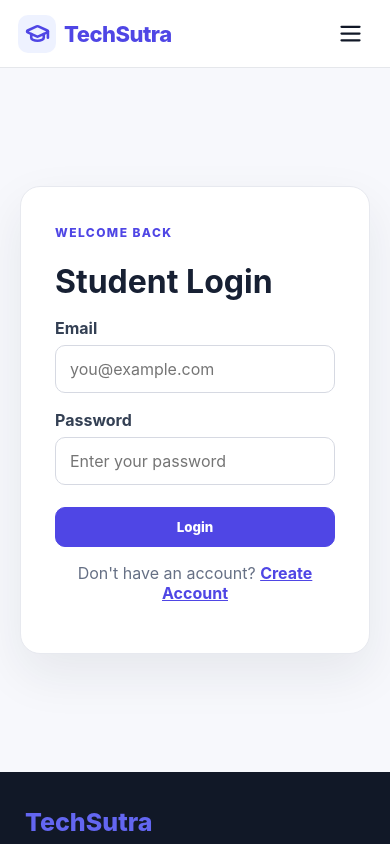
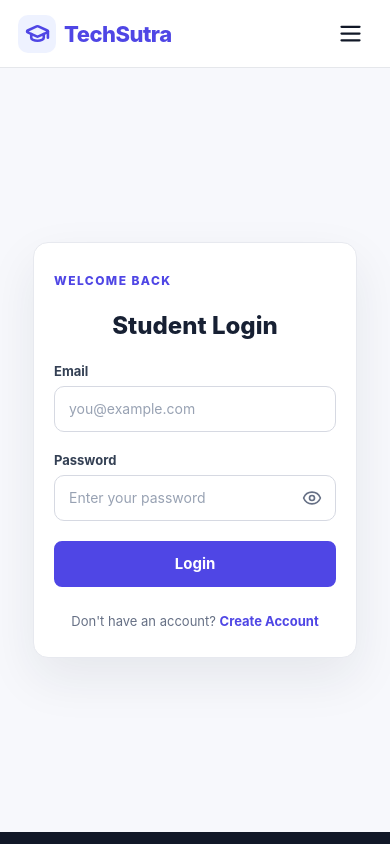
Before and after one commit to Dipti17Bhawar/E-Learning-Platform-For-Engineers, a React (Vite) app in the folder client/: page /login in a window 390 px wide. Shown: the top 844 px of the page. Built offline with nearby package versions, Linux system fonts and the light colour scheme.

Commit message:
add show and hide functionality for pasasword

```diff
--- a/client/src/views/Login/Login.css
+++ b/client/src/views/Login/Login.css
@@ -3,7 +3,7 @@
    LOGIN PAGE
 ========================================= */
 
-.login-page {
+.auth-page {
   min-height: calc(100vh - 72px);
   background: linear-gradient(135deg, #eef2ff, #f8fafc);
   display: flex;
@@ -17,7 +17,7 @@
    LOGIN CARD
 ========================================= */
 
-.login-card {
+.auth-card {
   width: 100%;
   max-width: 450px;
   background: #ffffff;
@@ -32,13 +32,9 @@
    LOGIN HEADER
 ========================================= */
 
-.login-header {
+.eyebrow {
+  display: block;
   text-align: center;
-  margin-bottom: 30px;
-}
-
-.login-badge {
-  display: inline-block;
   margin-bottom: 12px;
   color: #4f46e5;
   font-size: 12px;
@@ -46,25 +42,19 @@
   letter-spacing: 1.5px;
 }
 
-.login-header h1 {
-  margin: 0 0 12px;
+.auth-card h1 {
+  margin: 0 0 30px;
   color: #172033;
   font-size: 34px;
   font-weight: 800;
-}
-
-.login-header p {
-  margin: 0;
-  color: #667085;
-  font-size: 16px;
-  line-height: 1.6;
+  text-align: center;
 }
 
 /* =========================================
    ERROR MESSAGE
 ========================================= */
 
-.login-error {
+.form-error {
   background: #fef2f2;
   color: #dc2626;
   border: 1px solid #fecaca;
@@ -78,14 +68,10 @@
 }
 
 /* =========================================
-   FORM GROUP
+   FORM LABELS
 ========================================= */
 
-.form-group {
-  margin-bottom: 20px;
-}
-
-.form-group label {
+.auth-card label {
   display: block;
   margin-bottom: 8px;
   color: #172033;
@@ -93,10 +79,15 @@
   font-weight: 700;
 }
 
-.form-group input {
+/* =========================================
+   INPUT FIELDS
+========================================= */
+
+.auth-card input {
   width: 100%;
   height: 48px;
   padding: 0 14px;
+  margin-bottom: 20px;
   background: #ffffff;
   color: #172033;
   border: 1.5px solid #d1d5db;
@@ -111,101 +102,156 @@
     background 0.2s ease;
 }
 
-.form-group input::placeholder {
+.auth-card input::placeholder {
   color: #9ca3af;
 }
 
-.form-group input:focus {
+.auth-card input:focus {
   border-color: #4f46e5;
   box-shadow: 0 0 0 3px rgba(79, 70, 229, 0.1);
 }
 
-.form-group input:disabled {
+.auth-card input:disabled {
   background: #f9fafb;
   cursor: not-allowed;
+}
+
+/* =========================================
+   PASSWORD SHOW / HIDE
+========================================= */
+
+.password-wrapper {
+  position: relative;
+  width: 100%;
+  display: flex;
+  align-items: center;
+  margin-bottom: 20px;
+}
+
+.password-wrapper input {
+  width: 100%;
+  height: 48px;
+  padding: 0 48px 0 14px;
+  margin-bottom: 0;
+  box-sizing: border-box;
+}
+
+/* Eye icon button */
+
+.password-toggle {
+  position: absolute;
+  right: 12px;
+  top: 50%;
+  transform: translateY(-50%);
+
+  display: flex;
+  align-items: center;
+  justify-content: center;
+
+  width: 30px;
+  height: 30px;
+  padding: 4px;
+
+  color: #64748b;
+  background: transparent;
+  border: none;
+  border-radius: 6px;
+
+  cursor: pointer;
+  transition:
+    color 0.2s ease,
+    background 0.2s ease;
+}
+
+.password-toggle:hover:not(:disabled) {
+  color: #4f46e5;
+  background: #eef2ff;
+}
+
+.password-toggle:focus-visible {
+  outline: 2px solid #4f46e5;
+  outline-offset: 2px;
+}
+
+.password-toggle:disabled {
+  opacity: 0.5;
+  cursor: not-allowed;
+}
+
+/* Prevent global button styles from changing the eye icon */
+.password-toggle svg {
+  flex-shrink: 0;
+  pointer-events: none;
 }
 
 /* =========================================
    LOGIN BUTTON
 ========================================= */
 
-.login-submit-btn {
+.btn.btn-primary.full {
   width: 100%;
-  height: 48px;
+  min-height: 48px;
   margin-top: 5px;
+
   background: #4f46e5;
   color: #ffffff;
   border: 2px solid #4f46e5;
   border-radius: 8px;
+
   font-family: inherit;
   font-size: 16px;
   font-weight: 700;
+
   cursor: pointer;
+
   display: flex;
   align-items: center;
   justify-content: center;
   gap: 10px;
+
   transition:
     background 0.2s ease,
     border-color 0.2s ease,
     transform 0.2s ease;
 }
 
-.login-submit-btn:hover:not(:disabled) {
+.btn.btn-primary.full:hover:not(:disabled) {
   background: #3730a3;
   border-color: #3730a3;
 }
 
-.login-submit-btn:active:not(:disabled) {
+.btn.btn-primary.full:active:not(:disabled) {
   transform: translateY(1px);
 }
 
-.login-submit-btn:disabled {
+.btn.btn-primary.full:disabled {
   background: #a5b4fc;
   border-color: #a5b4fc;
   cursor: not-allowed;
 }
 
 /* =========================================
-   LOADING SPINNER
-========================================= */
-
-.loading-spinner {
-  width: 16px;
-  height: 16px;
-  border: 2px solid rgba(255, 255, 255, 0.4);
-  border-top-color: #ffffff;
-  border-radius: 50%;
-  animation: loginSpinner 0.7s linear infinite;
-}
-
-@keyframes loginSpinner {
-  to {
-    transform: rotate(360deg);
-  }
-}
-
-/* =========================================
    REGISTER TEXT
 ========================================= */
 
-.register-text {
-  margin-top: 25px;
+.auth-bottom {
+  margin: 25px 0 0;
   text-align: center;
   color: #667085;
   font-size: 15px;
+  line-height: 1.6;
 }
 
-.register-text a {
+.auth-bottom a {
   color: #4f46e5;
   font-weight: 700;
   text-decoration: none;
   transition: color 0.2s ease;
 }
 
-.register-text a:hover {
+.auth-bottom a:hover {
   color: #3730a3;
-  text-decoration: none;
+  text-decoration: underline;
 }
 
 /* =========================================
@@ -213,21 +259,17 @@
 ========================================= */
 
 @media (max-width: 650px) {
-  .login-page {
+  .auth-page {
     min-height: calc(100vh - 60px);
     padding: 35px 18px;
   }
 
-  .login-card {
+  .auth-card {
     padding: 32px 25px;
   }
 
-  .login-header h1 {
+  .auth-card h1 {
     font-size: 30px;
-  }
-
-  .login-header p {
-    font-size: 15px;
   }
 }
 
@@ -236,34 +278,44 @@
 ========================================= */
 
 @media (max-width: 450px) {
-  .login-page {
+  .auth-page {
     padding: 25px 15px;
   }
 
-  .login-card {
+  .auth-card {
     padding: 28px 20px;
     border-radius: 14px;
   }
 
-  .login-header {
+  .auth-card h1 {
+    font-size: 27px;
     margin-bottom: 25px;
   }
 
-  .login-header h1 {
-    font-size: 27px;
-  }
-
-  .login-header p {
+  .auth-card label {
     font-size: 14px;
   }
 
-  .form-group input {
+  .auth-card input,
+  .password-wrapper input {
     height: 46px;
     font-size: 14px;
   }
 
-  .login-submit-btn {
-    height: 46px;
+  .password-wrapper {
+    margin-bottom: 20px;
+  }
+
+  .password-toggle {
+    right: 10px;
+  }
+
+  .btn.btn-primary.full {
+    min-height: 46px;
     font-size: 15px;
   }
+
+  .auth-bottom {
+    font-size: 14px;
+  }
 }
--- a/client/src/views/Login/Login.jsx
+++ b/client/src/views/Login/Login.jsx
@@ -1,6 +1,8 @@
 
 import { useState } from "react";
 import { Link, useNavigate } from "react-router-dom";
+import { Eye, EyeOff } from "lucide-react";
+
 import api from "../../api/axios.js";
 import { useAuth } from "../../context/AuthContext.jsx";
 import "./Login.css";
@@ -14,6 +16,7 @@ export default function Login() {
     password: "",
   });
 
+  const [showPassword, setShowPassword] = useState(false);
   const [error, setError] = useState("");
   const [loading, setLoading] = useState(false);
 
@@ -59,10 +62,8 @@ export default function Login() {
         return;
       }
 
-      // Save authentication through AuthContext
       login(token, user);
 
-      // Navigate to dashboard
       navigate("/dashboard", {
         replace: true,
       });
@@ -120,10 +121,11 @@ export default function Login() {
 
         <label htmlFor="password">Password</label>
 
+        <div className="password-wrapper">
           <input
             id="password"
             name="password"
-          type="password"
+            type={showPassword ? "text" : "password"}
             value={form.password}
             onChange={handleChange}
             placeholder="Enter your password"
@@ -131,6 +133,27 @@ export default function Login() {
             required
             disabled={loading}
           />
+
+          <button
+            type="button"
+            className="password-toggle"
+            onClick={() =>
+              setShowPassword((prev) => !prev)
+            }
+            aria-label={
+              showPassword ? "Hide password" : "Show password"
+            }
+            aria-pressed={showPassword}
+            title={showPassword ? "Hide password" : "Show password"}
+            disabled={loading}
+          >
+            {showPassword ? (
+              <EyeOff size={20} />
+            ) : (
+              <Eye size={20} />
+            )}
+          </button>
+        </div>
 
         <button
           type="submit"
--- a/client/src/views/Register/Register.css
+++ b/client/src/views/Register/Register.css
@@ -1,66 +1,324 @@
+
+/* =========================================
+   AUTH PAGE
+========================================= */
+
 .auth-page {
   min-height: calc(100vh - 140px);
   display: grid;
   place-items: center;
   padding: 45px 20px;
   background: #f7f8fc;
+  box-sizing: border-box;
 }
+
+/* =========================================
+   AUTH CARD
+========================================= */
 
 .auth-card {
   width: min(100%, 450px);
-  background: #fff;
+  background: #ffffff;
   border: 1px solid #e7e9ef;
   border-radius: 20px;
   padding: 34px;
-  box-shadow: 0 20px 50px rgba(23, 32, 51, .08);
+  box-shadow: 0 20px 50px rgba(23, 32, 51, 0.08);
+  box-sizing: border-box;
 }
 
 .auth-card h1 {
-  margin: 10px 0;
+  margin: 10px 0 25px;
   color: #172033;
+  font-size: 30px;
+  font-weight: 800;
+  text-align: center;
+  line-height: 1.3;
 }
+
+/* =========================================
+   EYEBROW / FORM HEADING
+========================================= */
+
+.eyebrow {
+  display: block;
+  text-align: center;
+  margin-bottom: 10px;
+  color: #4f46e5;
+  font-size: 12px;
+  font-weight: 800;
+  letter-spacing: 1.5px;
+}
+
+/* =========================================
+   FORM LABELS
+========================================= */
 
 .auth-card label {
   display: block;
   margin: 17px 0 7px;
   font-weight: 700;
+  font-size: 14px;
   color: #344054;
 }
 
+/* =========================================
+   INPUT FIELDS
+========================================= */
+
 .auth-card input {
+  display: block;
   width: 100%;
+  height: 48px;
   box-sizing: border-box;
-  padding: 13px 14px;
+  padding: 0 14px;
+
+  background: #ffffff;
+  color: #172033;
+
   border: 1px solid #d6d9e2;
   border-radius: 10px;
   outline: none;
-  font: inherit;
+
+  font-family: inherit;
+  font-size: 15px;
+
+  transition:
+    border-color 0.2s ease,
+    box-shadow 0.2s ease,
+    background 0.2s ease;
+}
+
+.auth-card input::placeholder {
+  color: #98a2b3;
 }
 
 .auth-card input:focus {
   border-color: #4f46e5;
+  box-shadow: 0 0 0 3px rgba(79, 70, 229, 0.1);
 }
 
-.full {
+.auth-card input:disabled {
+  background: #f2f4f7;
+  cursor: not-allowed;
+}
+
+/* =========================================
+   PASSWORD SHOW / HIDE
+========================================= */
+
+.password-wrapper {
+  position: relative;
+  display: flex;
+  align-items: center;
   width: 100%;
-  margin-top: 22px;
+  margin-top: 0;
 }
+
+/* Password input */
+
+.password-wrapper input {
+  width: 100%;
+  height: 48px;
+  padding: 0 48px 0 14px;
+  margin: 0;
+  box-sizing: border-box;
+}
+
+/* Eye icon button */
+
+.password-toggle {
+  position: absolute;
+  right: 10px;
+  top: 50%;
+  transform: translateY(-50%);
+
+  display: flex;
+  align-items: center;
+  justify-content: center;
+
+  width: 32px;
+  height: 32px;
+  padding: 5px;
+
+  background: transparent;
+  color: #667085;
+  border: none;
+  border-radius: 7px;
+
+  cursor: pointer;
+
+  transition:
+    color 0.2s ease,
+    background 0.2s ease;
+}
+
+.password-toggle:hover:not(:disabled) {
+  color: #4f46e5;
+  background: #eef2ff;
+}
+
+.password-toggle:focus-visible {
+  outline: 2px solid #4f46e5;
+  outline-offset: 2px;
+}
+
+.password-toggle:disabled {
+  opacity: 0.5;
+  cursor: not-allowed;
+}
+
+.password-toggle svg {
+  display: block;
+  flex-shrink: 0;
+  pointer-events: none;
+}
+
+/* =========================================
+   ERROR MESSAGE
+========================================= */
 
 .form-error {
   padding: 11px 13px;
+  border: 1px solid #fecaca;
   border-radius: 9px;
   background: #fff0f0;
   color: #b42318;
   margin: 15px 0;
   font-size: 14px;
+  line-height: 1.5;
 }
 
+/* =========================================
+   SUBMIT BUTTON
+========================================= */
+
+.full {
+  display: flex;
+  align-items: center;
+  justify-content: center;
+
+  width: 100%;
+  min-height: 48px;
+  margin-top: 22px;
+  padding: 12px 16px;
+
+  background: #4f46e5;
+  color: #ffffff;
+  border: 1px solid #4f46e5;
+  border-radius: 10px;
+
+  font-family: inherit;
+  font-size: 15px;
+  font-weight: 700;
+
+  cursor: pointer;
+
+  transition:
+    background 0.2s ease,
+    border-color 0.2s ease,
+    transform 0.2s ease;
+}
+
+.full:hover:not(:disabled) {
+  background: #3730a3;
+  border-color: #3730a3;
+}
+
+.full:active:not(:disabled) {
+  transform: translateY(1px);
+}
+
+.full:disabled {
+  background: #a5b4fc;
+  border-color: #a5b4fc;
+  cursor: not-allowed;
+}
+
+/* =========================================
+   BOTTOM LOGIN TEXT
+========================================= */
+
 .auth-bottom {
+  margin: 24px 0 0;
   text-align: center;
   color: #667085;
+  font-size: 14px;
+  line-height: 1.6;
 }
 
 .auth-bottom a {
   color: #4f46e5;
   font-weight: 700;
+  text-decoration: none;
+  transition: color 0.2s ease;
 }
+
+.auth-bottom a:hover {
+  color: #3730a3;
+  text-decoration: underline;
+}
+
+/* =========================================
+   TABLET
+========================================= */
+
+@media (max-width: 650px) {
+  .auth-page {
+    min-height: calc(100vh - 100px);
+    padding: 35px 18px;
+  }
+
+  .auth-card {
+    padding: 30px 25px;
+    border-radius: 17px;
+  }
+
+  .auth-card h1 {
+    font-size: 27px;
+  }
+}
+
+/* =========================================
+   MOBILE
+========================================= */
+
+@media (max-width: 450px) {
+  .auth-page {
+    min-height: calc(100vh - 80px);
+    padding: 25px 15px;
+  }
+
+  .auth-card {
+    padding: 26px 20px;
+    border-radius: 15px;
+  }
+
+  .auth-card h1 {
+    font-size: 24px;
+    margin-bottom: 22px;
+  }
+
+  .auth-card label {
+    margin-top: 15px;
+    font-size: 13px;
+  }
+
+  .auth-card input,
+  .password-wrapper input {
+    height: 46px;
+    font-size: 14px;
+  }
+
+  .password-toggle {
+    right: 8px;
+  }
+
+  .full {
+    min-height: 46px;
+    font-size: 14px;
+  }
+
+  .auth-bottom {
+    font-size: 13px;
+  }
+}
--- a/client/src/views/Register/Register.jsx
+++ b/client/src/views/Register/Register.jsx
@@ -1,5 +1,8 @@
+
 import { useState } from "react";
 import { Link, useNavigate } from "react-router-dom";
+import { Eye, EyeOff } from "lucide-react";
+
 import api from "../../api/axios.js";
 import { useAuth } from "../../context/AuthContext.jsx";
 import "./Register.css";
@@ -15,6 +18,7 @@ export default function Register() {
     branch: "",
   });
 
+  const [showPassword, setShowPassword] = useState(false);
   const [error, setError] = useState("");
   const [loading, setLoading] = useState(false);
 
@@ -57,20 +61,11 @@ export default function Register() {
         password: form.password,
       });
 
-      console.log("Registration response:", response.data);
-
       const { token, user } = response.data;
 
-      if (!token) {
+      if (!token || !user) {
         setError(
-          "Registration completed, but token was not received."
-        );
-        return;
-      }
-
-      if (!user) {
-        setError(
-          "Registration completed, but user information was not received."
+          "Registration response is incomplete. Please try again."
         );
         return;
       }
@@ -80,7 +75,6 @@ export default function Register() {
       navigate("/dashboard", {
         replace: true,
       });
-
     } catch (err) {
       console.error("Registration error:", err);
 
@@ -94,9 +88,7 @@ export default function Register() {
           "Unable to connect to the server. Please check the API connection."
         );
       } else {
-        setError(
-          "Something went wrong. Please try again."
-        );
+        setError("Something went wrong. Please try again.");
       }
     } finally {
       setLoading(false);
@@ -116,7 +108,7 @@ export default function Register() {
         <h1>Student Registration</h1>
 
         {error && (
-          <div className="form-error">
+          <div className="form-error" role="alert">
             {error}
           </div>
         )}
@@ -132,6 +124,7 @@ export default function Register() {
           value={form.name}
           onChange={handleChange}
           placeholder="Your name"
+          autoComplete="name"
           required
           disabled={loading}
         />
@@ -156,18 +149,40 @@ export default function Register() {
           Password
         </label>
 
+        <div className="password-wrapper">
           <input
             id="password"
             name="password"
-          type="password"
+            type={showPassword ? "text" : "password"}
             value={form.password}
             onChange={handleChange}
             placeholder="Minimum 6 characters"
-          minLength="6"
+            minLength={6}
             autoComplete="new-password"
             required
             disabled={loading}
           />
+
+          <button
+            type="button"
+            className="password-toggle"
+            onClick={() =>
+              setShowPassword((prev) => !prev)
+            }
+            aria-label={
+              showPassword ? "Hide password" : "Show password"
+            }
+            aria-pressed={showPassword}
+            title={showPassword ? "Hide password" : "Show password"}
+            disabled={loading}
+          >
+            {showPassword ? (
+              <EyeOff size={20} />
+            ) : (
+              <Eye size={20} />
+            )}
+          </button>
+        </div>
 
         <button
           type="submit"
```
Lines whose indentation alone changed are shown as unchanged.
